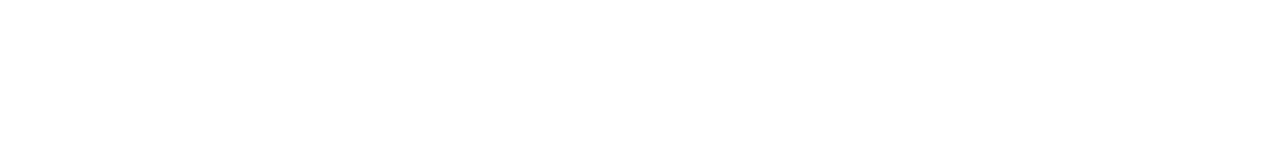
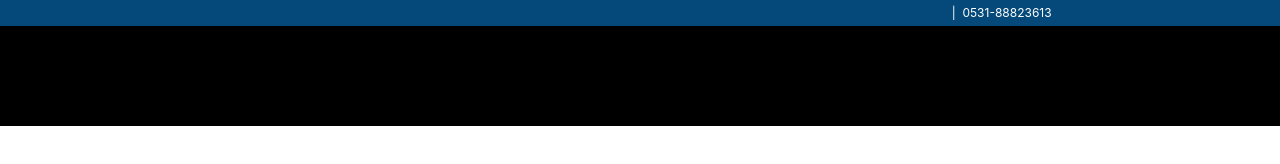
Before and after one commit to wangdaoo/Company-Website, a website: page index.html in a window 1280 px wide. Drawn offline with nearby package versions, Linux system fonts and the light colour scheme.

Commit message:
add to tel

```diff
--- a/css/style.css
+++ b/css/style.css
@@ -0,0 +1,16 @@
+.tel{
+    background: #04497A;
+}
+
+.tel_logo{
+    float: right;
+    font-size: 0.75em;
+    color: #ffffff;
+    line-height: 26px;
+    margin-bottom: 0;
+}
+
+.banner {
+    background: #000;
+    height: 100px;
+}
--- a/index.html
+++ b/index.html
@@ -1,12 +1,42 @@
 <!DOCTYPE html>
 <html lang="en">
-<head>
-    <meta charset="UTF-8">
-    <meta name="viewport" content="width=device-width, initial-scale=1.0">
-    <meta http-equiv="X-UA-Compatible" content="ie=edge">
+  <head>
+    <meta charset="UTF-8" />
+    <meta name="viewport" content="width=device-width, initial-scale=1.0" />
+    <meta http-equiv="X-UA-Compatible" content="ie=edge" />
     <title>HwaSoft</title>
-</head>
-<body>
+    <link
+      rel="stylesheet"
+      href="https://use.fontawesome.com/releases/v5.6.3/css/all.css"
+    />
+    <link rel="shortcut icon" href="img/icon.png" type="image/x-icon" />
+    <link
+      rel="stylesheet"
+      href="https://cdn.bootcss.com/bootstrap/4.0.0/css/bootstrap.min.css"
+    />
+    <link rel="stylesheet" href="css/style.css" />
+  </head>
+  <body>
+    <!-- tel start -->
+    <div class="container-fluid">
+      <div class="row tel">
+        <div class="col-2"></div>
+        <div class="col-8"><p class="tel_logo">| &nbsp;0531-88823613</p></div>
+        <div class="col-2"></div>
+      </div>
+    </div>
+    <!-- tel end -->
 
-</body>
+    <div class="container-fluid">
+      <div class="row banner">
+        <div class="col-2"></div>
+        <div class="col-8"></div>
+        <div class="col-2"></div>
+      </div>
+    </div>
+
+    <script src="https://cdn.bootcss.com/jquery/3.2.1/jquery.slim.min.js"></script>
+    <script src="https://cdn.bootcss.com/popper.js/1.12.9/umd/popper.min.js"></script>
+    <script src="https://cdn.bootcss.com/bootstrap/4.0.0/js/bootstrap.min.js"></script>
+  </body>
 </html>
```
Also changed, not shown: package.json (added, +24 -0 lines), img/icon.png (added), 1 other file.
